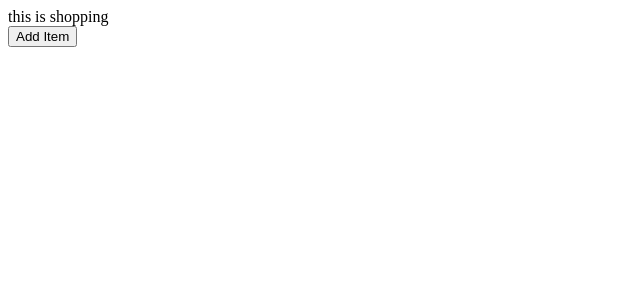
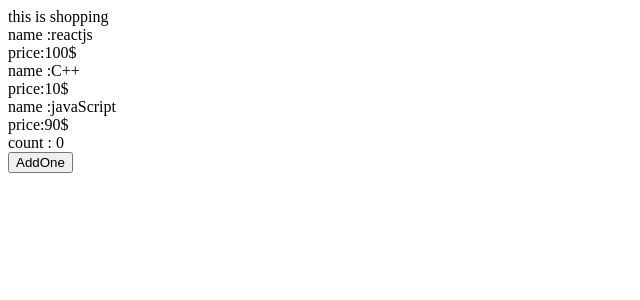
Before and after one commit to ZahraNejati79/product, a React (Create React App) app: page / in a window 1280 px wide. Shown: the top 300 px of the page, without its empty margins (0-640 px from the left). Built offline with nearby package versions, Linux system fonts and the light colour scheme.

Commit message:
key error

```diff
--- a/src/App.js
+++ b/src/App.js
@@ -6,18 +6,23 @@
 import HookArray from "./components/HookArray";
 const App = () => {
   const [products, setProducts] = useState([
-    { name: "reactjs", price: "100$" },
-    { name: "C++", price: "10$" },
-    { name: "javaScript", price: "90$" },
+    { name: "reactjs", price: "100$", id: 1 },
+    { name: "C++", price: "10$", id: 2 },
+    { name: "javaScript", price: "90$", id: 3 },
   ]);
   return (
     <div>
       <div>this is shopping</div>
-      {/* {products.map((product) => {
-        return <Products name={product.name} price={product.price} />;
+      {products.map((product) => {
+        return (
+          <Products
+            name={product.name}
+            key={product.id}
+            price={product.price}
+          />
+        );
       })}
-      <Count /> */}
-      <HookArray />
+      <Count />
     </div>
   );
 };
```
